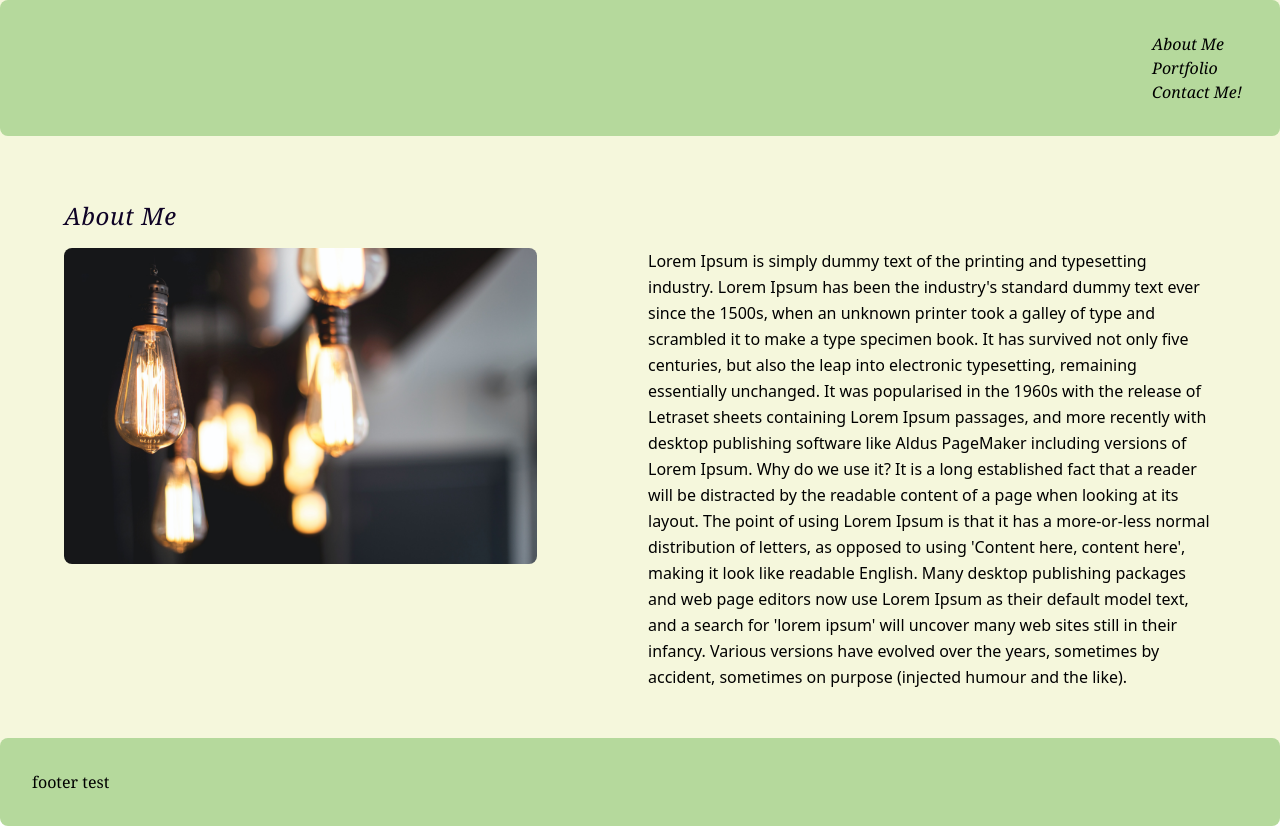
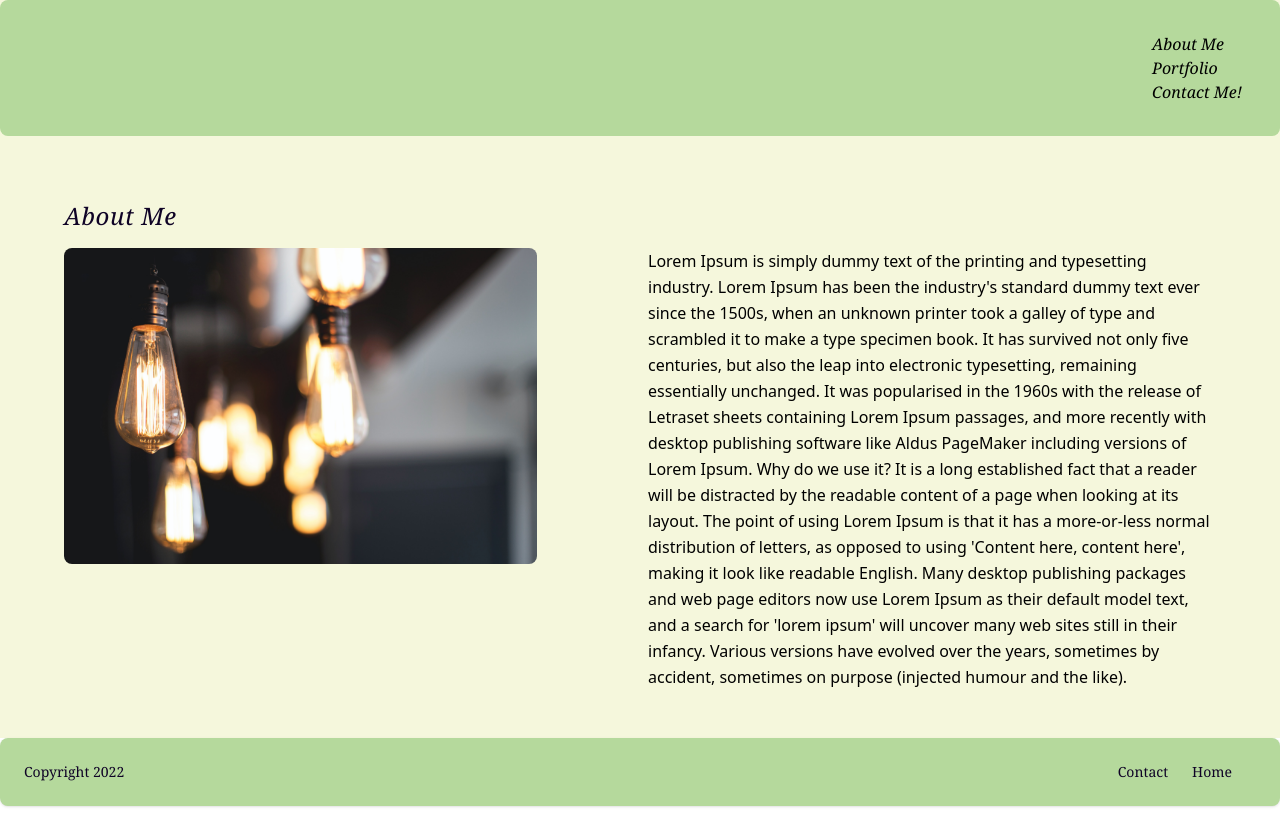
Before and after one commit to samkarp700/react-portfolio, a React (Create React App) app: page / in a window 1280 px wide. After the commit the page ends 800 px from the top, so only its background shows below. Built offline with nearby package versions, Linux system fonts and the light colour scheme.

Commit message:
footer completed

```diff
--- a/src/App.js
+++ b/src/App.js
@@ -27,9 +27,7 @@ function App() {
   </h1>
   {page}
   </div>
-  <div class='w-full h-10'>
   <Footer />
-  </div>
   </div>
   </div>
   );
--- a/src/components/Footer/index.js
+++ b/src/components/Footer/index.js
@@ -1,11 +1,19 @@
 import React from 'react';
 
 
-function Footer() {
+function Footer(setPage, Contact, About) {
     return (
-        <div className="flex flex-row bg-green grid rounded-lg p-8">
-            <h1>footer test</h1>
-        </div>
+        <footer class="fixed w-full p-4 bg-green rounded-lg shadow md:flex md:items-center md:justify-between md:p-6">
+        <span class="text-sm text-dark sm:text-center">Copyright 2022</span>
+        <ul class="flex flex-wrap items-center mt-3 text-sm text-dark sm:mt-0">
+            <li class="mr-4 hover:font-bold md:mr-6">
+                <a href="#contact" onClick={() => setPage(<Contact/>)}>Contact</a>
+            </li>
+            <li class="mr-4 hover:font-bold md:mr-6">
+                <a href="#about" onClick={() => setPage(<About/>)} >Home</a>
+            </li>
+        </ul>
+        </footer>
     )
 }
 
```
